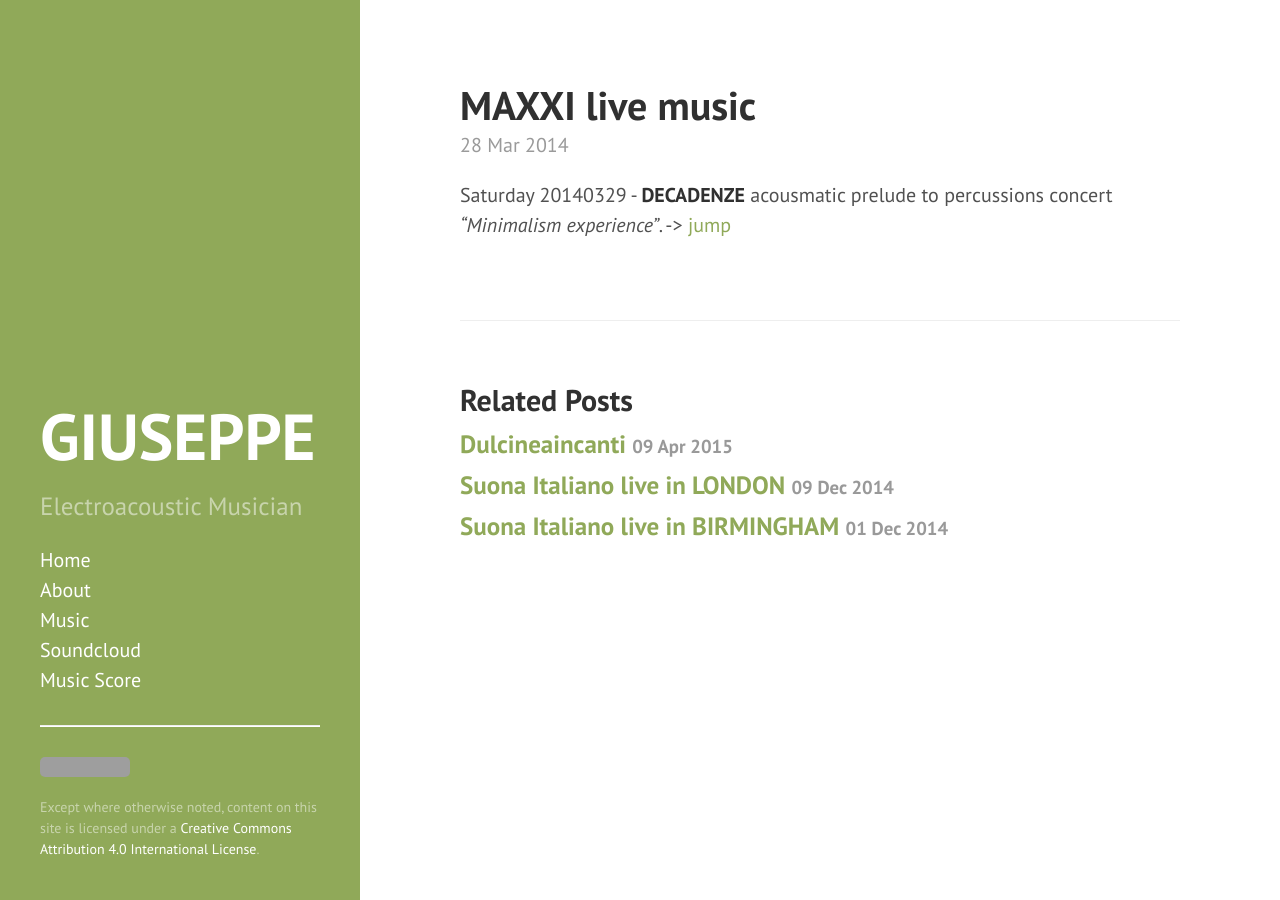
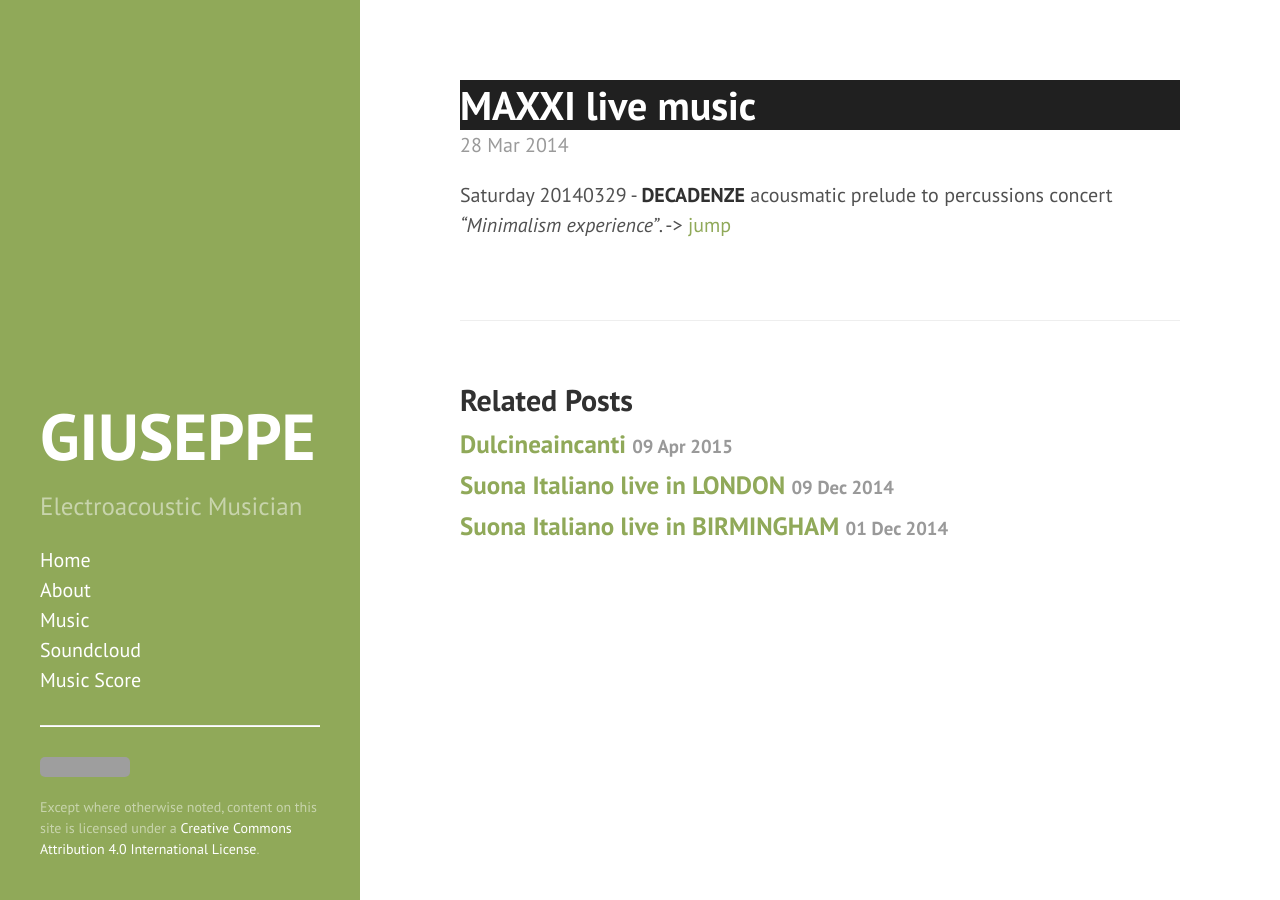
Before and after one commit to grammaton/grammaton.github.io, a Jekyll site: the page built from _posts/2014-03-28-MAXXI_29.md, in a window 1280 px wide. Built offline with Jekyll 4.4.1, drawn with Linux system fonts in a browser that asks for light colours; some web fonts are replaced; Markdown is read by kramdown in place of the engine named in the settings; grey boxes are pictures that could not be loaded.

Commit message:
bettering

```diff
--- a/public/css/poole.css
+++ b/public/css/poole.css
@@ -334,11 +334,21 @@ tbody tr:nth-child(odd) th {
 }
 
 /* Blog post or page title */
-.page-title,
+
+/*.page-title,
 .post-title,
 .post-title a {
   color: #303030;
+}*/
+
+.page-title,
+.post-title,
+.post-title-content {
+  color: #fff;
+  background-color: #202020;
+  display: block;
 }
+
 .page-title,
 .post-title {
   margin-top: 0;
```
Also changed, not shown: _posts/2014-03-31-Decadenze.md (+1 -1 lines).
